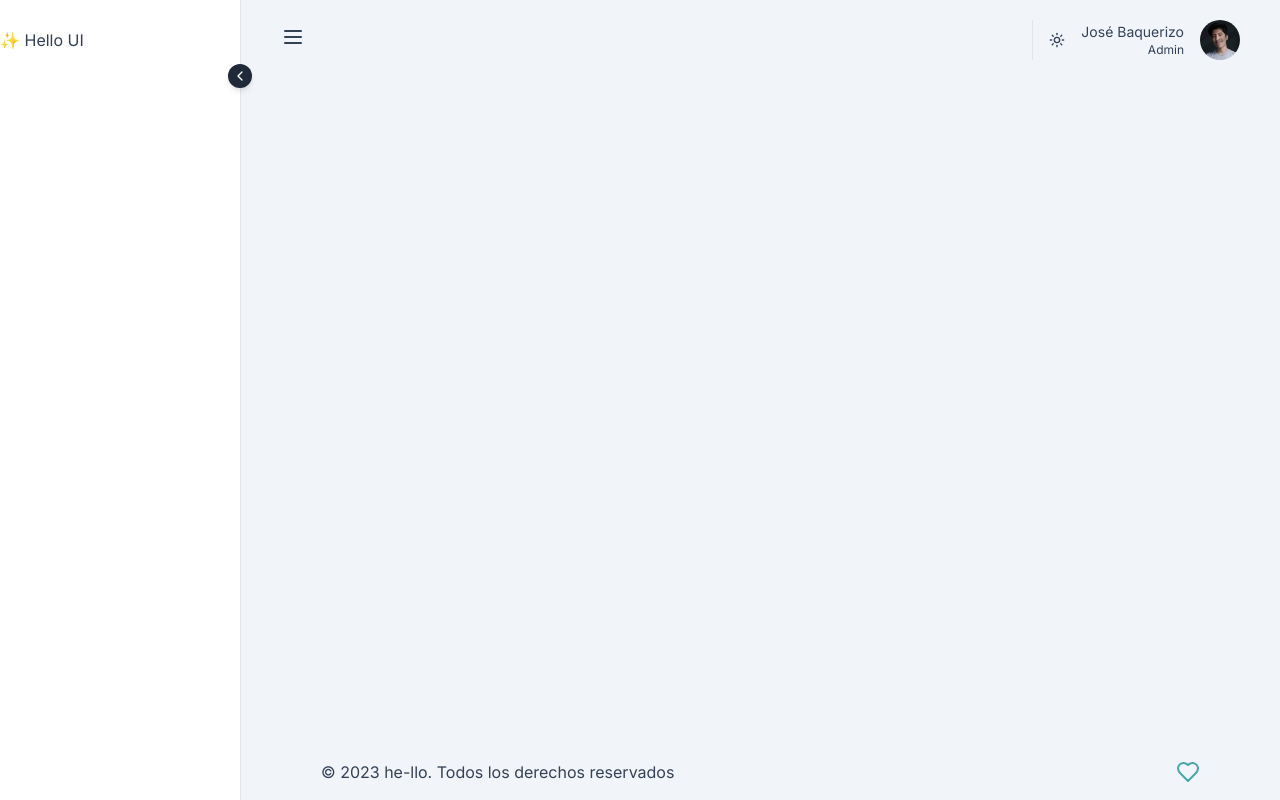
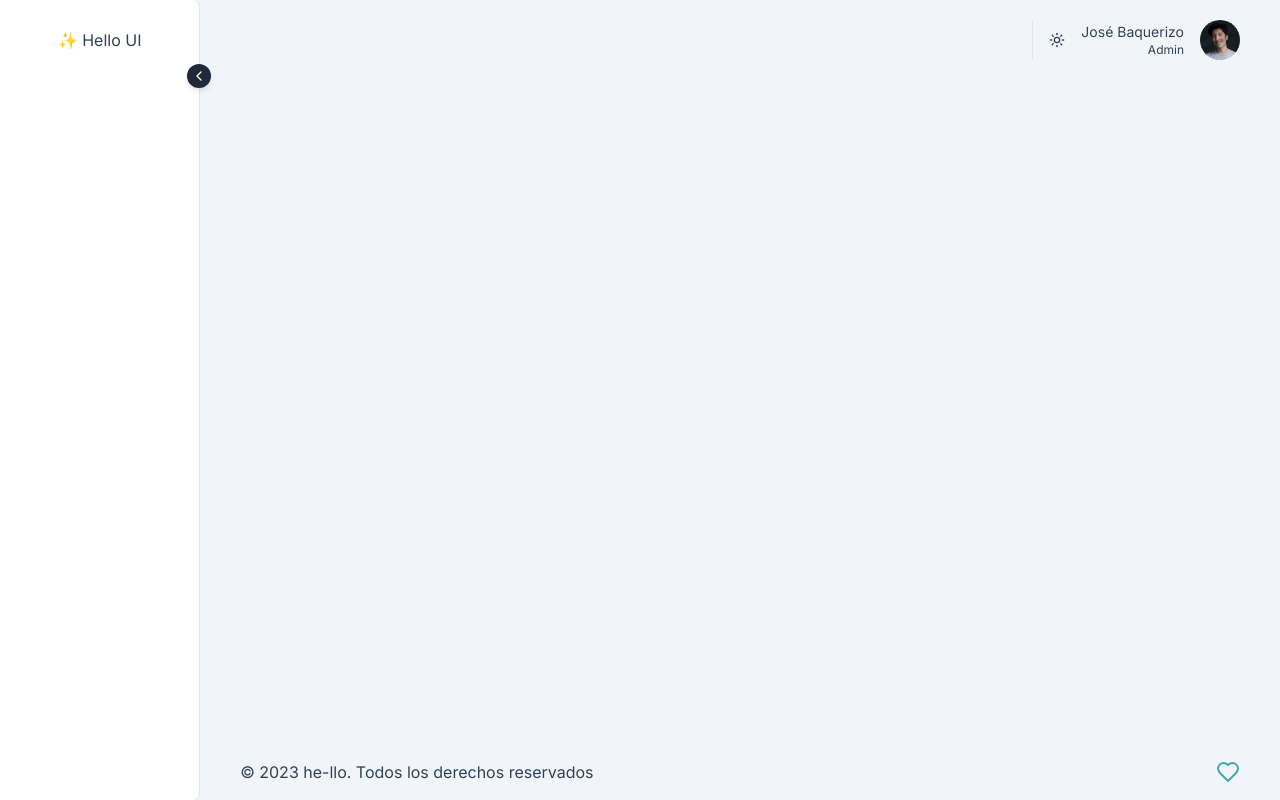
Before and after one commit to he-llo-devs/hello-UI, a Next.js app: page / in a window 1280 px wide. Built offline with nearby package versions, Linux system fonts and the light colour scheme.

Commit message:
update: sidebar component with css and responsive

```diff
--- a/common/components/ui/layouts/Footer.tsx
+++ b/common/components/ui/layouts/Footer.tsx
@@ -5,8 +5,8 @@ const Footer = () => {
 	const year = date.getFullYear();
 
 	return (
-		<div className="px-5 md:px-10 h-14 flex justify-between items-center">
-			<p>© { year } he-llo.  Todos los derechos reservados</p>
+		<div className="h-14 flex justify-between items-center">
+			<p>© {year} he-llo.  Todos los derechos reservados</p>
 			<HeartIcon className="text-primary"/>
 		</div>
 	);
--- a/common/components/ui/layouts/Header.tsx
+++ b/common/components/ui/layouts/Header.tsx
@@ -16,7 +16,7 @@ const Header: FC<Props> = ({ handleCollapse, isMenuCollapsed }) => {
 	return (
 		<div className="h-20 flex justify-between items-center">
 			<div>
-				<button onClick={ () => handleCollapse() } className="z-50">
+				<button onClick={ () => handleCollapse() } className="md:hidden z-50">
 					{ isMenuCollapsed
 						? <XIcon/>
 						: <MenuIcon/>
--- /dev/null
+++ b/common/components/ui/layouts/Sidebar.css
@@ -0,0 +1,7 @@
+@layer components {
+    .c-sidebar {
+        @apply fixed md:relative z-30;
+        @apply h-screen md:flex md:flex-col md:justify-between space-y-2;
+        @apply transition-all duration-300 bg-white dark:bg-gray-800 rounded-r-lg border-r border-zinc-200 dark:border-zinc-800;
+    }
+}
--- a/common/components/ui/layouts/Sidebar.tsx
+++ b/common/components/ui/layouts/Sidebar.tsx
@@ -1,12 +1,12 @@
-import { ChevronDownIcon } from "lucide-react";
+import { ChevronDownIcon, MenuIcon, XIcon } from "lucide-react";
 import { FC, MouseEvent, useState } from "react";
 
 interface Props {
-	//handleCollapse: Function;
+	handleCollapse: Function;
 	isMenuCollapsed: boolean;
 }
 
-const Sidebar: FC<Props> = ({isMenuCollapsed}) => {
+const Sidebar: FC<Props> = ({isMenuCollapsed, handleCollapse}) => {
 	const [isExpanded, setIsExpanded] = useState(true);
 
 	const [dropdown, setDropdown] = useState({
@@ -36,17 +36,21 @@ const Sidebar: FC<Props> = ({isMenuCollapsed}) => {
 	};
 
 	return (
-		<div className={`h-screen sticky border-r border-zinc-200 dark:border-zinc-800 z-30`}>
-			<div className={`hidden md:flex md:flex-col md:justify-between h-full bg-white dark:bg-gray-800 transition-all duration-300 space-y-2 ${isExpanded ? ' w-60' : 'w-60 sm:w-20'} ${!isExpanded ? 'top-0 -left-64 sm:left-0' : null}`}>
-				<div className="min-h-[80px] flex items-center">
-					<h4 className="whitespace-nowrap">✨ {isExpanded ? "Hello UI": ""}</h4>
-				</div>
-
-				{/*Sidebar toggle*/}
-				<button className="absolute focus:outline-none -right-3 top-14 bg-gray-800 dark:bg-gray-700 rounded-full shadow-md w-6 h-6 flex items-center justify-center" onClick={handleisExpanded}>
-					<ChevronDownIcon size={16} className={`transition-all duration-300 transform text-white ${isExpanded ? 'rotate-90' : '-rotate-90'}`}/>
+		<div className={`c-sidebar ${isMenuCollapsed ? "" : "-translate-x-full"} ${isExpanded ? 'w-10/12 md:w-60' : 'w-20'}`}>
+			<div className="min-h-[80px] mx-5 flex justify-between md:justify-center items-center">
+				<h4 className="whitespace-nowrap">✨ {isExpanded ? "Hello UI": ""}</h4>
+				<button onClick={ () => handleCollapse() } className="md:hidden z-50">
+					{ isMenuCollapsed
+						? <XIcon/>
+						: <MenuIcon/>
+					}
 				</button>
 			</div>
+
+			{/*Sidebar toggle*/}
+			<button className="hidden md:flex w-6 h-6 items-center justify-center absolute focus:outline-none -right-3 top-14 bg-gray-800 dark:bg-gray-700 rounded-full shadow-md" onClick={handleisExpanded}>
+				<ChevronDownIcon size={16} className={`transition-all duration-300 transform text-white ${isExpanded ? 'rotate-90' : '-rotate-90'}`}/>
+			</button>
 		</div>
 	);
 };
--- a/common/components/ui/layouts/SidebarLayout.tsx
+++ b/common/components/ui/layouts/SidebarLayout.tsx
@@ -1,4 +1,4 @@
-import { ReactNode, FC, useState } from "react";
+import { ReactNode, FC, useState, useEffect } from "react";
 
 import Footer from "./Footer";
 import Header from "./Header";
@@ -10,16 +10,27 @@ interface Props {
 
 const SideBarLayout: FC<Props> = ({ children }) => {
 	const [isMenuCollapsed, setIsMenuCollapsed] = useState<boolean>(false);
+	const [screenWidth, setScreenWidth] = useState<number>(typeof window != "undefined" ? window.innerWidth : 0);
+
+	useEffect(() => {
+		const handleWindowResize = () => setScreenWidth(window.innerWidth);
+		window.addEventListener('resize', handleWindowResize);
+		return () => window.removeEventListener('resize', handleWindowResize);
+	}, []);
+
+	useEffect(() => {
+		if(screenWidth > 768) setIsMenuCollapsed(true);
+	}, [screenWidth]);
 
 	const handleCollapse = () => {
 		setIsMenuCollapsed(!isMenuCollapsed);
 	};
 
 	return (
-		<div className="flex max-w-384 mx-auto">
-			<Sidebar isMenuCollapsed={isMenuCollapsed}/>
-			<div className="w-full px-10 flex flex-col justify-between">
-				<Header handleCollapse={ handleCollapse } isMenuCollapsed={isMenuCollapsed}/>
+		<div className="block md:flex max-w-384 mx-auto">
+			<Sidebar handleCollapse={handleCollapse} isMenuCollapsed={isMenuCollapsed}/>
+			<div className="w-full px-5 md:px-10 flex flex-col justify-between">
+				<Header handleCollapse={handleCollapse} isMenuCollapsed={isMenuCollapsed}/>
 				<main className="grow min-h-screen md:min-h-0">
 					{children}
 				</main>
--- a/styles/globals.css
+++ b/styles/globals.css
@@ -1,4 +1,5 @@
 @import "../common/components/ui/avatars/Avatar.css";
+@import "../common/components/ui/layouts/Sidebar.css";
 
 @tailwind base;
 @tailwind components;
```
Also changed, not shown: pages/_document.tsx (+1 -1 lines).
